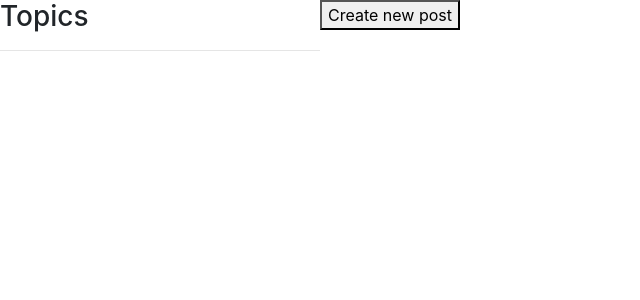
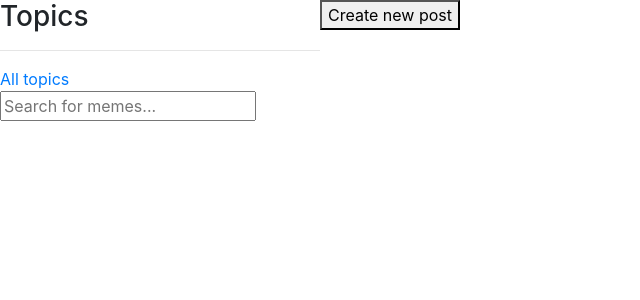
Before and after one commit to TimSchulz1991/msp4-django-8gag, a Django app: page / in a window 1280 px wide. Shown: the part 56-356 px from the top of the page, without its empty margins (0-640 px from the left). Run offline with Django 3.2, Linux system fonts and the light colour scheme; data that the repository does not hold is empty.

Commit message:
Add filtering and searching for topics in the feed.html

```diff
--- a/my8gag/templates/my8gag/feed.html
+++ b/my8gag/templates/my8gag/feed.html
@@ -13,6 +13,20 @@
     <div>
         <h3>Topics</h3>
         <hr>
+        <div>
+            <a href="{% url 'home' %}">All topics</a>
+        </div>
+        {% for topic in topics %}
+            <div>
+                <a href="{% url 'home' %}?q={{topic.name}}">{{ topic.name }}</a>
+            </div>
+        {% endfor %}
+        <div>
+            <form action="{% url 'home' %}" method="GET">
+                {% csrf_token %}
+                <input type="text" name="q" placeholder="Search for memes...">
+            </form>
+        </div>
     </div>
     <div>
 
--- a/my8gag/views.py
+++ b/my8gag/views.py
@@ -5,8 +5,12 @@ from .models import Post, Topic, Comment, Profile
 
 # Create your views here.
 def home(request):
-    posts = Post.objects.all()
-    context = {'posts': posts}
+    q = request.GET.get('q') if request.GET.get('q') != None else ''
+    posts = Post.objects.filter(topic__name__icontains=q)
+
+    topics = Topic.objects.all()
+
+    context = {'posts': posts, 'topics': topics}
     return render(request, 'my8gag/feed.html', context)
 
 
```
